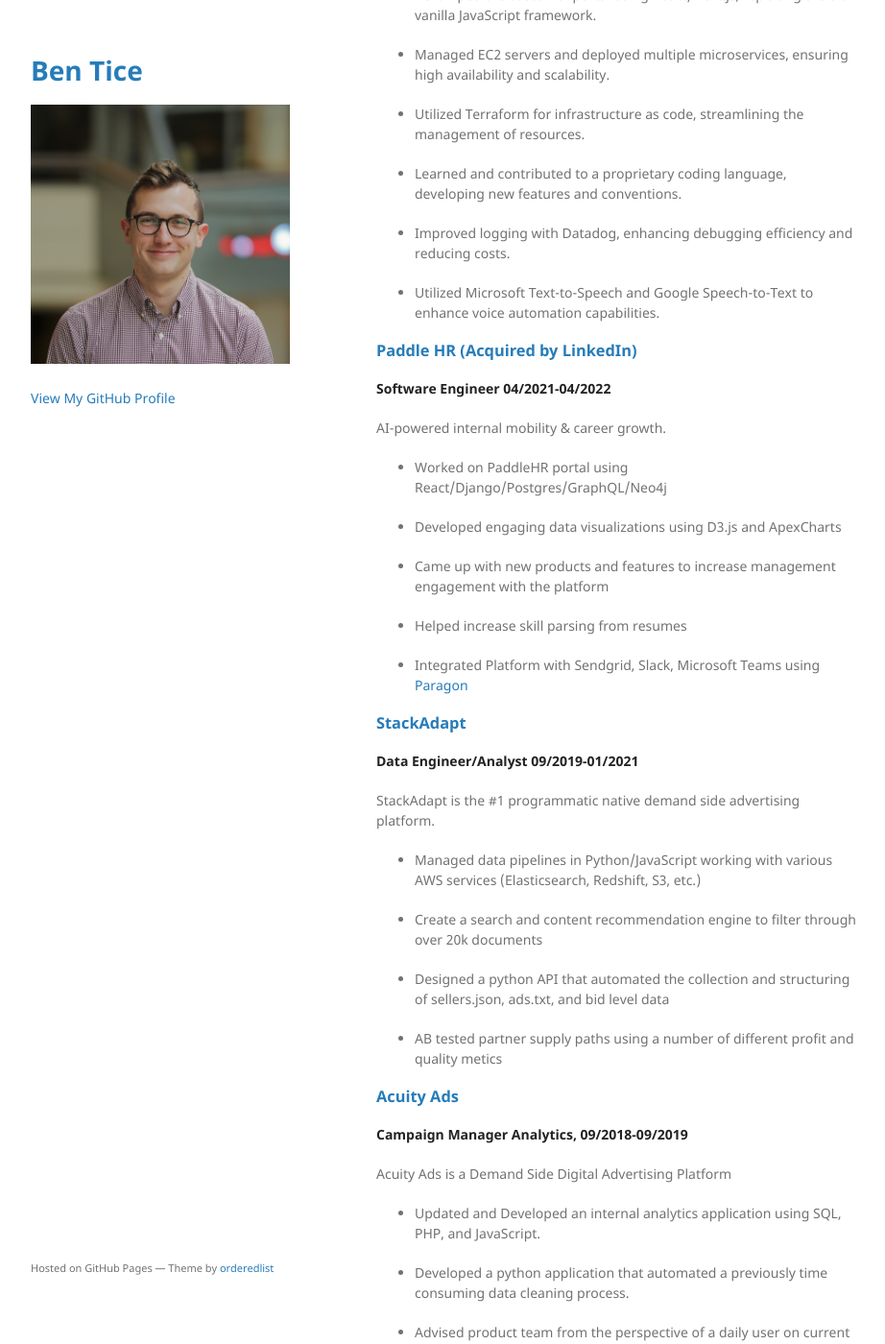
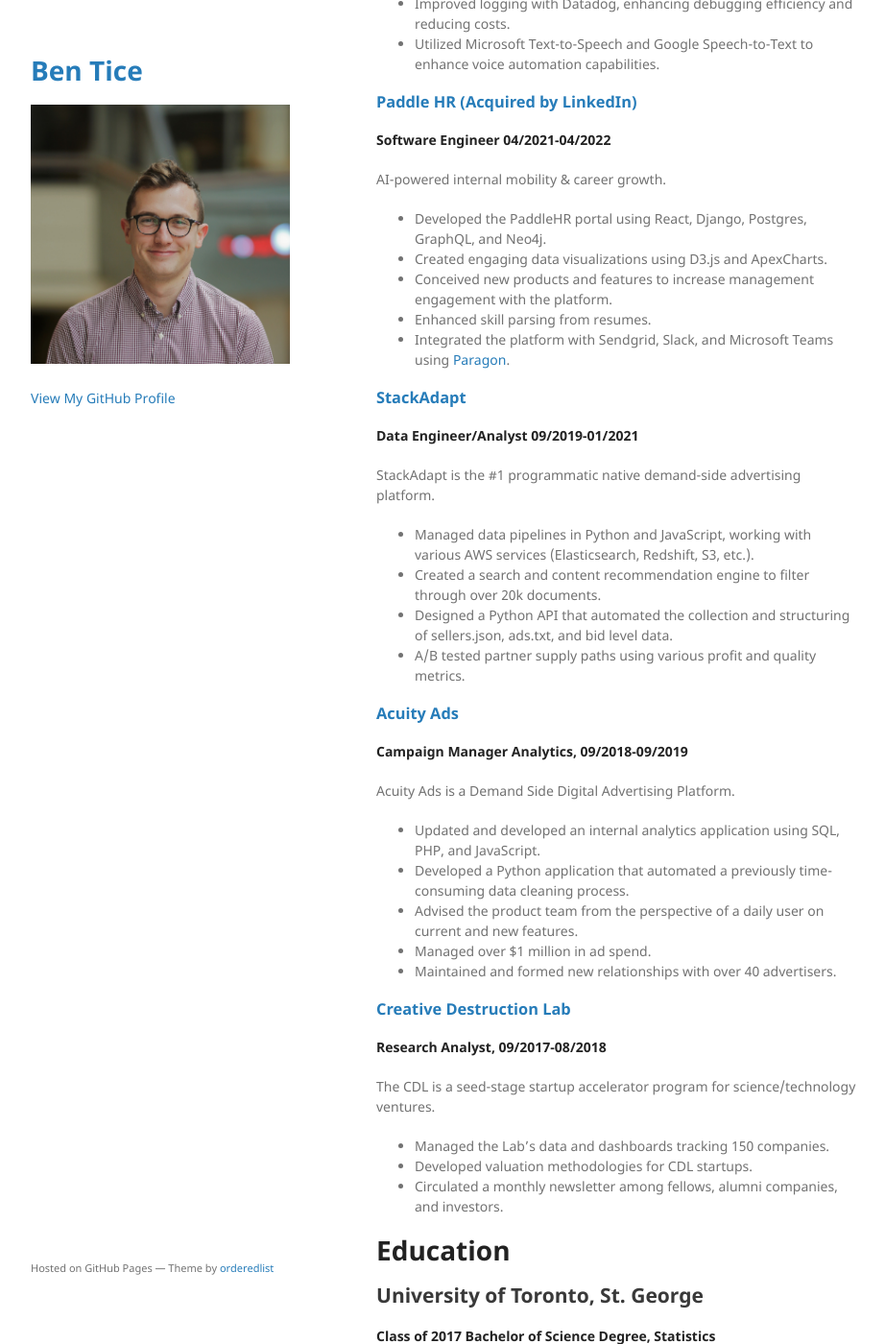
Before and after one commit to bentice/bentice.github.io, a Jekyll site: the page built from index.md, in a window 1280 px wide and 1400 px high, scrolled down 1006 px. Shown: the whole window at 96% size, without its empty margins (178-1100 px from the left). Built offline with Jekyll 4.4.1, drawn with Linux system fonts in a browser that asks for light colours; the repository's description, which GitHub fills in, is left out; our own code applies the rules of GitHub Pages for plain Markdown files; some of the changed text lies outside the part shown.

Commit message:
add some formatting

```diff
--- a/index.md
+++ b/index.md
@@ -3,7 +3,6 @@ layout: default
 ---
 
 # Experience
-
 
 ### [ImmiGreat](https://www.immigreat.io/)
 
@@ -12,19 +11,12 @@ layout: default
 ImmiGreat makes navigating Canadian Immigration easier for newcomers.
 
 * Created immigration points calculators for Federal and provincial immigration ranking systems, helping users assess their eligibility.
-
 * Collaborated with consultants and law firms to embed calculators on their websites, enhancing client acquisition through user-friendly tools.
-
 * Pivoted to developing a mobile app using React Native/Expo and Firebase, achieving over 2,000 installs and aiming to be the "Borrowell of Canadian immigration".
-
 * Developed a Physical Presence Calculator to help users track their residency days in Canada for citizenship applications.
-
 * Designed visualizations and tools to simplify interactions with government information, making it more accessible for users.
-
 * Explored partnerships with banks and telecom companies to advertise and offer deals to newcomers to Canada.
-
 * Established partnerships with large immigration blogs to create mutually beneficial collaborations.
-
 
 ### [Flip (formerly Redroute)](https://flipcx.com/)
 
@@ -57,66 +40,50 @@ Voice automation for retail eCommerce, and transportation brands.
 
 AI-powered internal mobility & career growth.
 
-* Worked on PaddleHR portal using React/Django/Postgres/GraphQL/Neo4j
-
-* Developed engaging data visualizations using D3.js and ApexCharts
-
-* Came up with new products and features to increase management engagement with the platform
-
-* Helped increase skill parsing from resumes
-
-* Integrated Platform with Sendgrid, Slack, Microsoft Teams using [Paragon](https://www.useparagon.com/)
+* Developed the PaddleHR portal using React, Django, Postgres, GraphQL, and Neo4j.
+* Created engaging data visualizations using D3.js and ApexCharts.
+* Conceived new products and features to increase management engagement with the platform.
+* Enhanced skill parsing from resumes.
+* Integrated the platform with Sendgrid, Slack, and Microsoft Teams using [Paragon](https://www.useparagon.com/).
 
 ### [StackAdapt](https://www.stackadapt.com/)
+
 **Data Engineer/Analyst 09/2019-01/2021**
 
-StackAdapt is the #1 programmatic native demand side advertising platform.
+StackAdapt is the #1 programmatic native demand-side advertising platform.
 
-* Managed data pipelines in Python/JavaScript working with various AWS
-services (Elasticsearch, Redshift, S3, etc.)
-
-* Create a search and content
-recommendation engine to filter through over 20k documents
-
-* Designed a python API that automated the collection and structuring of
-sellers.json, ads.txt, and bid level data
-
-* AB tested partner supply paths using a number of different profit and quality metics
-
+* Managed data pipelines in Python and JavaScript, working with various AWS services (Elasticsearch, Redshift, S3, etc.).
+* Created a search and content recommendation engine to filter through over 20k documents.
+* Designed a Python API that automated the collection and structuring of sellers.json, ads.txt, and bid level data.
+* A/B tested partner supply paths using various profit and quality metrics.
 
 ### [Acuity Ads](https://www.acuityads.com/)
+
 **Campaign Manager Analytics, 09/2018-09/2019**
 
-Acuity Ads is a Demand Side Digital Advertising Platform
+Acuity Ads is a Demand Side Digital Advertising Platform.
 
-* Updated and Developed an internal analytics application using SQL, PHP, and JavaScript.
-
-* Developed a python application that automated a previously time consuming data cleaning process.
-
-* Advised product team from the perspective of a daily user on current and new features.
-
-* Managed over $1 million in Ad Spend.
-
-* Maintained and formed new relationships with over 40+ advertisers.
-
+* Updated and developed an internal analytics application using SQL, PHP, and JavaScript.
+* Developed a Python application that automated a previously time-consuming data cleaning process.
+* Advised the product team from the perspective of a daily user on current and new features.
+* Managed over $1 million in ad spend.
+* Maintained and formed new relationships with over 40 advertisers.
 
 ### [Creative Destruction Lab](https://www.creativedestructionlab.com/)
+
 **Research Analyst, 09/2017-08/2018**
 
 The CDL is a seed-stage startup accelerator program for science/technology ventures.
 
-* Managed the Lab's data and dashboards tracking 150 companies
-
-* Worked on valuation methodology for CDL startups
-
-* Circulated a monthly newsletter amongst fellows, alumni companies, and
-investors.
+* Managed the Lab's data and dashboards tracking 150 companies.
+* Developed valuation methodologies for CDL startups.
+* Circulated a monthly newsletter among fellows, alumni companies, and investors.
 
 # Education
 
 ## University of Toronto, St. George
 **Class of 2017**
-**Bachelor's of Science Degree, Statistics**
+**Bachelor of Science Degree, Statistics**
 
 Relevant Courses: Machine Learning and Data Mining, Statistical Programming, Statistical Computation, Linear Algebra, Calculus, Sampling Methods, Experiment Design.
 
```
Also changed, not shown: other parts of index.md (+6 -22 lines).
